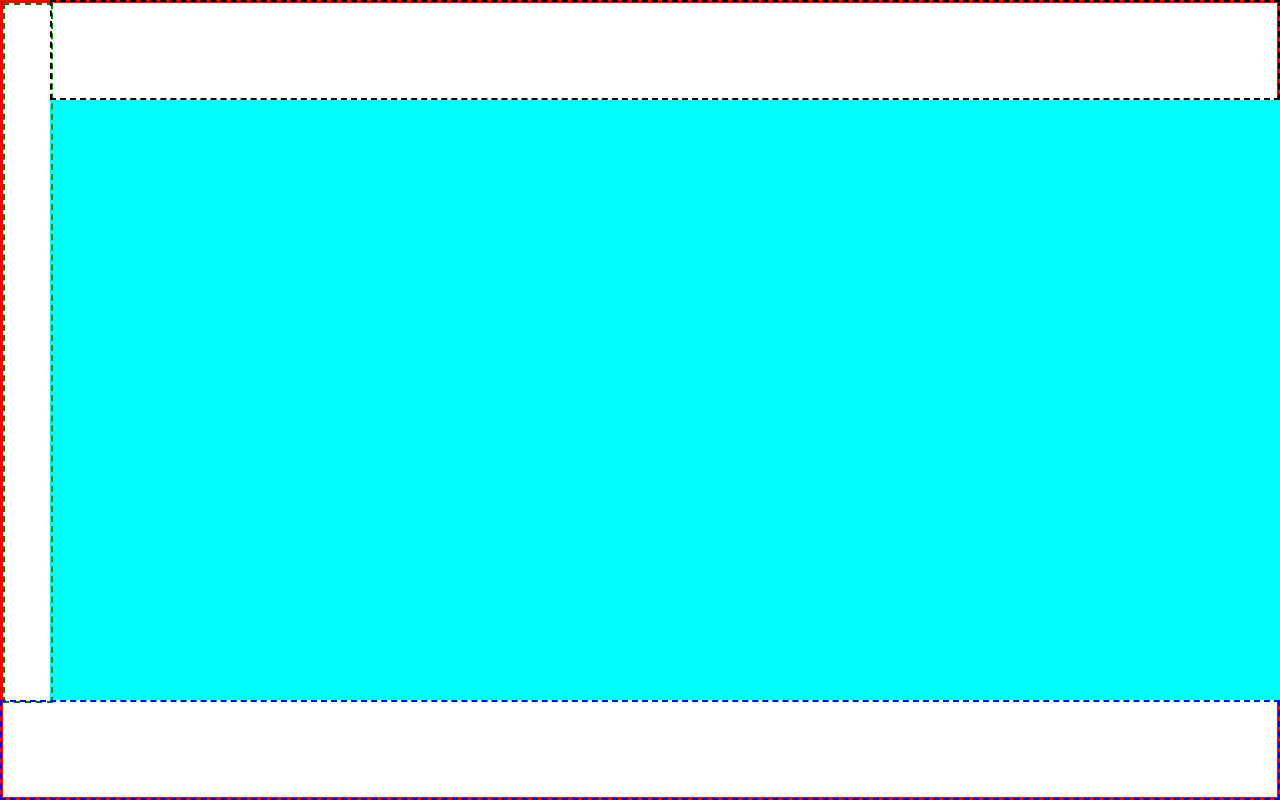
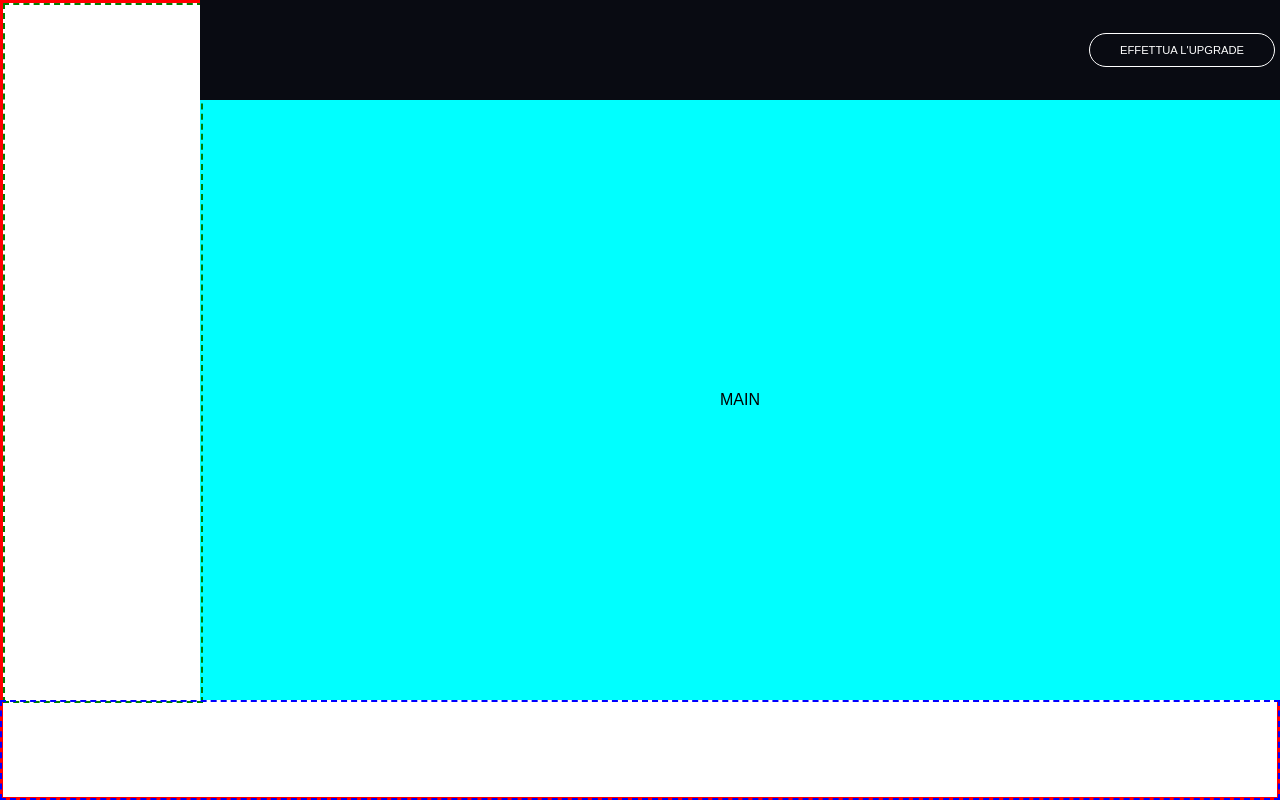
Before and after one commit to federico-casu/html-css-spotifyweb, a plain HTML site: page index.html in a window 1280 px wide. Drawn offline with Linux system fonts and the light colour scheme.

Commit message:
feat(top-bar): added top bar

```diff
--- a/assets/css/style.css
+++ b/assets/css/style.css
@@ -18,6 +18,12 @@ html {
 img {
     max-width: 100%;
     display: block;
+}
+
+/* a RESET */
+a {
+    text-decoration: none;
+    color: white;
 }
 
 /* ANCHOR utility classes */
@@ -48,12 +54,27 @@ header {
 .top-bar {
     height: 100px;
     width: calc(100% - 50px);
-    border: 2px dashed black;
+    /* border: 2px dashed black; */
     position: fixed;
     top: 0;
     right: 0;
     z-index: 999;
+    background-color: #090b12;
+    display: flex;
+    justify-content: flex-end;
+    align-items: center;
+    padding-right: 5px;
 }
+
+.top-bar a {
+    border: 1px solid white;
+    padding: 10px 30px;
+    border-radius: 50px;
+    text-transform: uppercase;
+    font-size: 70%;
+}
+
+
 
 
 
@@ -65,13 +86,14 @@ main {
     background-color: aqua;
     height: calc(100vh - 200px);
     width: calc(100% - 50px);
-    /* margin: 100px 0 100px 50px; */
     position: absolute;
     top: 100px;
     right: 0;
-    /* bottom: 100px;
-    left: 50px; */
 
+
+    display: flex;
+    justify-content: center;
+    align-items: center;
 }
 
 
@@ -92,3 +114,18 @@ footer {
 
 
 /* ANCHOR MEDIA QUERIES */
+
+/* ANCHOR size S min-width: 639px */
+@media screen and (min-width: 639px) {
+    .aside {
+        width: 200px;
+    }
+
+    .top-bar {
+        width: calc(100% - 200px);
+    }
+
+    main {
+        width: calc(100% - 200px);
+    }
+}
--- a/index.html
+++ b/index.html
@@ -27,13 +27,13 @@
             </div>
 
             <div class="top-bar">
-
+                <a href="#">effettua l'upgrade</a>
             </div>
         </header>
 
         <!-- ANCHOR MAIN -->
         <main>
-
+            <span>MAIN</span>
         </main>
 
         <!-- ANCHOR FOOTER -->
```
